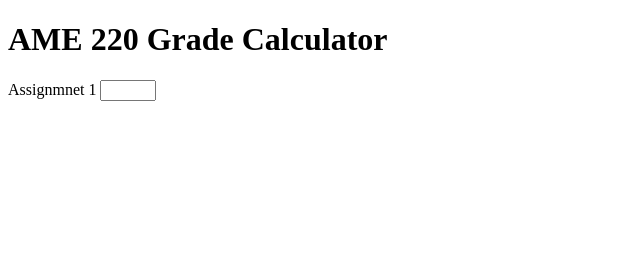
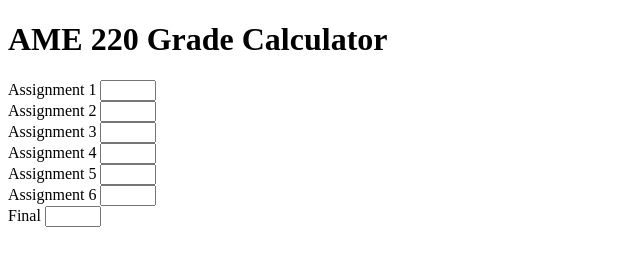
Before and after one commit to tejaswigowda/ame220Fall2016, a plain HTML site: page gradeCalc/index.html in a window 1280 px wide. Shown: the whole page, without its empty margins (0-640 px from the left). Drawn offline with Linux system fonts and the light colour scheme.

Commit message:
in class

```diff
--- a/gradeCalc/index.html
+++ b/gradeCalc/index.html
@@ -14,8 +14,35 @@
 <body>
 <h1> AME 220 Grade Calculator </h1>
 
-<label for='a1'> Assignmnet 1 </label>
+<label for='a1'> Assignment 1 </label>
 <input id='a1' max='15' min='0' type='number'>
+<br>
+
+<label for='a2'> Assignment 2 </label>
+<input id='a2' max='15' min='0' type='number'>
+<br>
+
+<label for='a3'> Assignment 3 </label>
+<input id='a3' max='15' min='0' type='number'>
+<br>
+
+<label for='a4'> Assignment 4 </label>
+<input id='a4' max='15' min='0' type='number'>
+<br>
+
+<label for='a5'> Assignment 5 </label>
+<input id='a5' max='20' min='0' type='number'>
+<br>
+
+<label for='a6'> Assignment 6 </label>
+<input id='a6' max='20' min='0' type='number'>
+<br>
+
+<label for='aF'> Final </label>
+<input id='aF' max='10' min='0' type='number'>
+<br>
+
+<div id='result'> </div>
 </body>
 
 </html>
```
